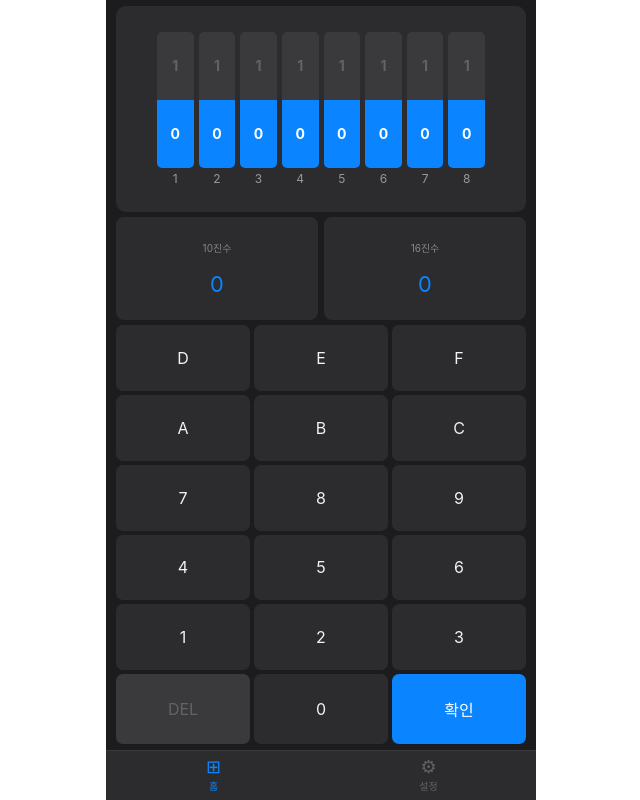
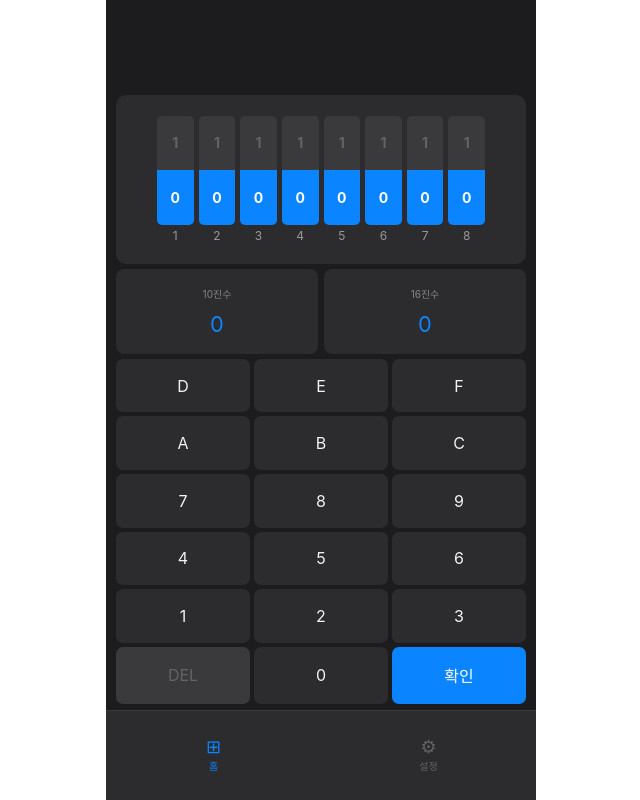
Before and after one commit to leaderstechYhj/Application, a React (Vite) app: page / in a window 1280 px wide. Shown: the whole page, without its empty margins (319-959 px from the left). Built offline with nearby package versions, Linux system fonts and the light colour scheme.

Commit message:
화면 밀리는거 수정

```diff
--- a/src/App.jsx
+++ b/src/App.jsx
@@ -9,6 +9,7 @@ function AppContent() {
 
   return (
     <div className={`app ${isDarkMode ? 'dark' : 'light'}`}>
+      <div className="top-spacer" />
       <div className="page-content">
         {tab === 'home' ? <HomePage /> : <SettingsPage />}
       </div>
--- a/src/index.css
+++ b/src/index.css
@@ -59,8 +59,13 @@ html, body, #root {
   overflow: hidden;
 }
 
+.top-spacer {
+  flex: 1;
+  flex-shrink: 0;
+}
+
 .page-content {
-  flex: 1;
+  flex: 7;
   display: flex;
   flex-direction: column;
   min-height: 0;
@@ -68,12 +73,11 @@ html, body, #root {
 
 /* ===== 탭 바 ===== */
 .tab-bar {
-  height: 50px;
+  flex: 1;
   flex-shrink: 0;
   background: var(--card);
   border-top: 0.5px solid var(--divider);
   display: flex;
-  padding-bottom: env(safe-area-inset-bottom, 0);
 }
 
 .tab-btn {
@@ -338,7 +342,7 @@ html, body, #root {
 }
 
 .group-inner {
-  max-height: 77.7%;
+  max-height: 87.5%;
   display: flex;
   flex-direction: column;
   justify-content: center;
```
Also changed, not shown: README.txt.
